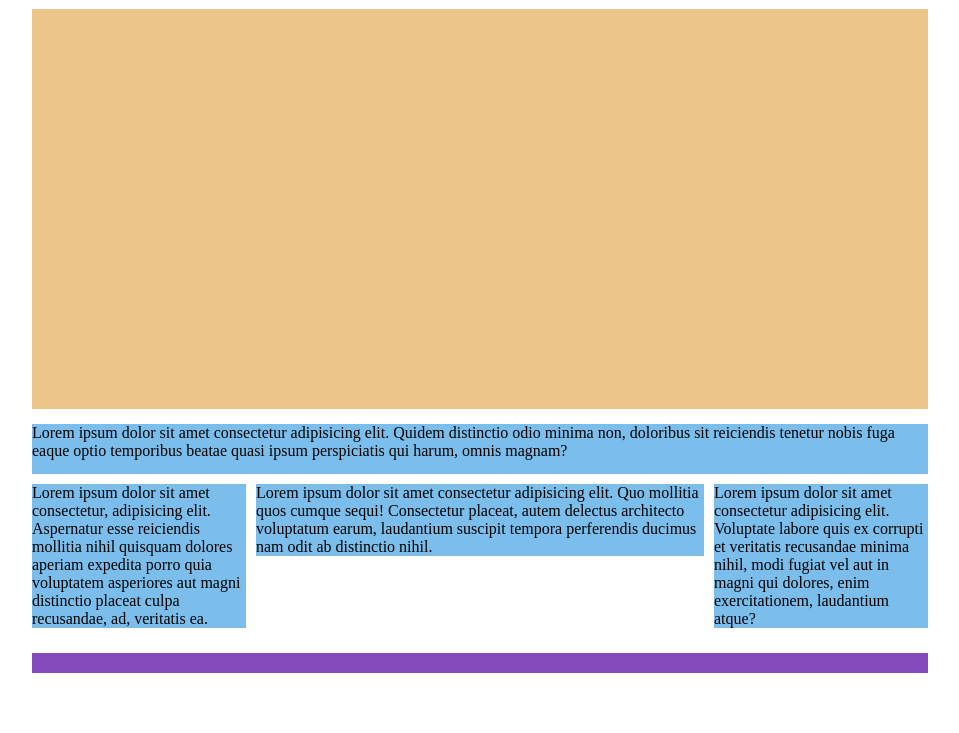
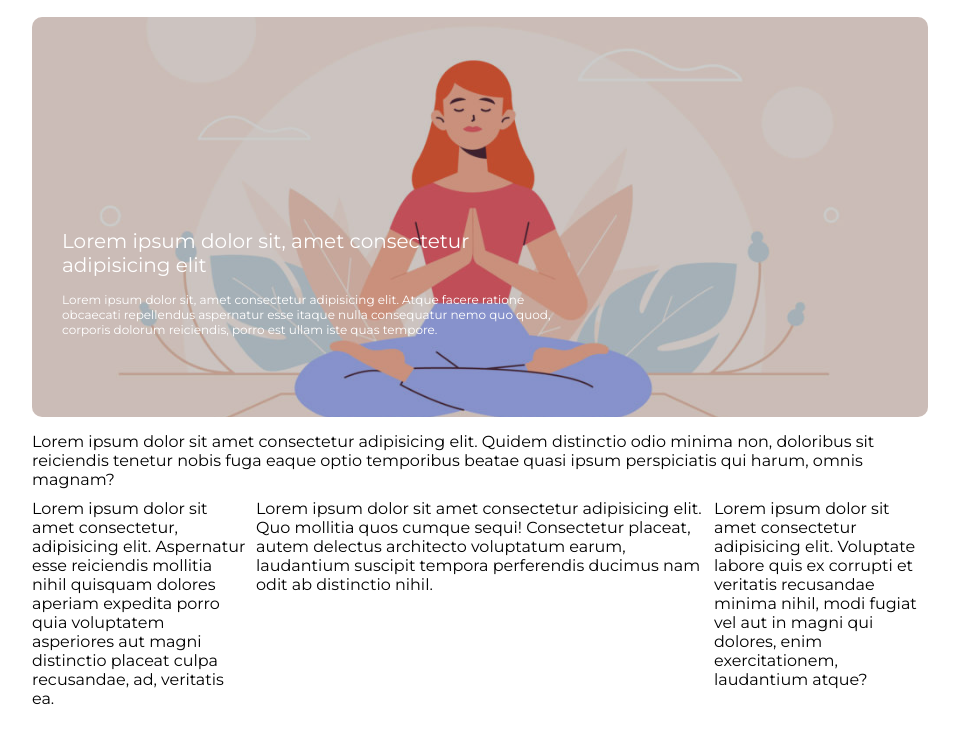
Before and after one commit to Lorbac/htmlcss-wp, a plain HTML site: page index.html in a window 1280 px wide. Shown: the part 121-854 px from the top of the page, without its empty margins (160-1119 px from the left). Before the commit the page ends 804 px from the top, so only its background shows below. Drawn offline with Linux system fonts and the light colour scheme.

Commit message:
Banner terminato

```diff
--- a/css/style.css
+++ b/css/style.css
@@ -6,13 +6,13 @@ box-sizing: border-box;
 
 /* common */
 
+body {
+    font-family: montserrat;
+}
+
 .container {
     margin: 10px auto;
     width: 70%;
-}
-
-p {
-    padding: 10px;
 }
 
 .header,
@@ -38,7 +38,6 @@ p {
 }
 
 .debug .banner {
-    height: 400px;
     background-color: rgb(235, 197, 137);
 }
 
@@ -62,6 +61,16 @@ p {
 
 /* fine debug */
 
+.overlay {
+    background-color: rgba(0, 0, 0,0.2);
+    position: absolute;
+    inset: 0;
+}
+
+.banner img, .main img, .overlay {
+    border-radius: 10px;
+}
+
 #logo img {
     height: 60px;
     border-right: 1px solid lightgray;
@@ -82,7 +91,35 @@ nav li a {
     color: black;
     text-decoration: none;
     text-transform: uppercase;
-    font-family: montserrat;
+}
+
+.banner {
+    position: relative;
+    height: 400px;
+}
+
+.banner img {
+    height: 100%;
+    width: 100%;
+    object-fit: cover;
+    object-position: 100% 50%;
+}
+
+.titolo_testo_banner, .testo_banner {
+    color: white;
+    width: 500px;
+    position: absolute;
+    left: 30px;
+}
+
+.titolo_testo_banner {
+    font-size: 20px;
+    bottom: 140px;
+}
+
+.testo_banner {
+    bottom: 80px;
+    font-size: 12px;
 }
 
 .sidebar,
--- a/index.html
+++ b/index.html
@@ -12,7 +12,7 @@
 </head>
 
 <body>
-    <div class="debug container">
+    <div class=" container">
 
         <!-- Intestazione -->
         <div class="header">
@@ -34,9 +34,16 @@
         <!-- Fine intestazione -->
 
         <!-- Banner -->
+
         <div class="banner">
 
+            <div class="overlay"></div>
+            <img src="img/banner.jpg" alt="">
+            <p class="titolo_testo_banner">Lorem ipsum dolor sit, amet consectetur adipisicing elit</p>
+            <p class="testo_banner">Lorem ipsum dolor sit, amet consectetur adipisicing elit. Atque facere ratione obcaecati repellendus aspernatur esse itaque nulla consequatur nemo quo quod, corporis dolorum reiciendis, porro est ullam iste quas tempore.</p>
+
         </div>
+
         <!-- Fine banner -->
 
         <!-- Main -->
```
